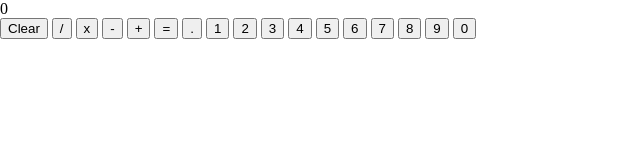
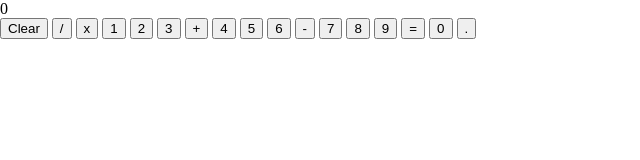
Before and after one commit to crianonim/fac-calculator, a plain HTML site: page index.html in a window 1280 px wide. Shown: the full height of the page, 0-640 px from the left. Drawn offline with Linux system fonts and the light colour scheme.

Commit message:
moved buttons around and surround them with separate section

```diff
--- a/index.html
+++ b/index.html
@@ -13,23 +13,25 @@
 <body>
     <main>
         <header id="display"></header>
+        <section id="buttons">
             <button id="clear">Clear</button>
             <button id="divide">/</button>
             <button id="multiply">x</button>
-        <button id="subtract">-</button>
-        <button id="add">+</button>
-        <button id="equals">=</button>
-        <button id="decimal">.</button>
             <button id="one">1</button>
             <button id="two">2</button>
             <button id="three">3</button>
+            <button id="add">+</button>
             <button id="four">4</button>
             <button id="five">5</button>
             <button id="six">6</button>
+            <button id="subtract">-</button>
             <button id="seven">7</button>
             <button id="eight">8</button>
             <button id="nine">9</button>
-        <button id="ten">0</button>
+            <button id="equals">=</button>
+            <button id="zero">0</button>
+            <button id="decimal">.</button>
+        </section>
 
     </main>
 </body>
```
Lines whose indentation alone changed are shown as unchanged.
